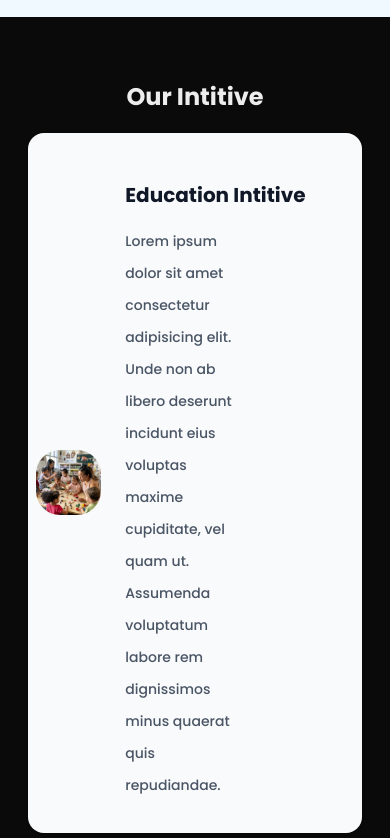
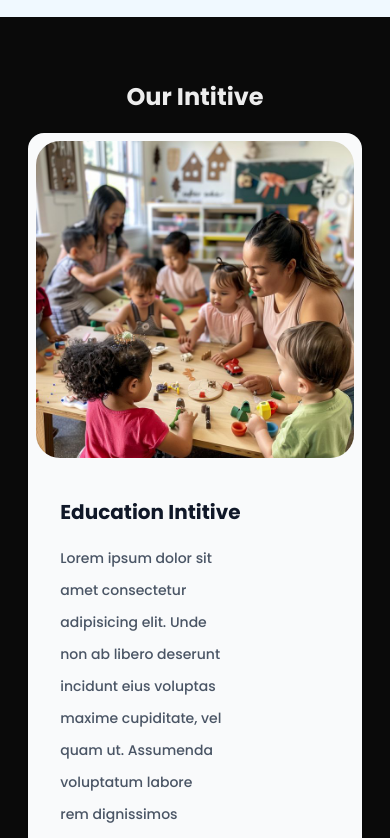
Before and after one commit to yazanash/atc-website, a Next.js app: page / in a window 390 px wide. Shown: the part 3740-4578 px from the top of the page. Built offline with nearby package versions, Linux system fonts and the light colour scheme.

Commit message:
update blog section

```diff
--- a/app/components/Blog/BlogCard.tsx
+++ b/app/components/Blog/BlogCard.tsx
@@ -16,8 +16,8 @@ const BlogCard = ({
 }: BlogCardProps) => {
   return (
     <div
-      className={`rounded-2xl shadow-sm w-[95%] sm:w-[80%] bg-gray-50 mx-auto items-center flex ${
-        RightToLeft ? "flex-row-reverse" : "flex-row"
+      className={`rounded-2xl shadow-sm w-[95%] sm:w-[80%] bg-gray-50 mx-auto items-center flex flex-col ${
+        RightToLeft ? " md:flex-row-reverse" : "md:flex-row"
       } p-2 my-3`}
     >
       <div>
```
